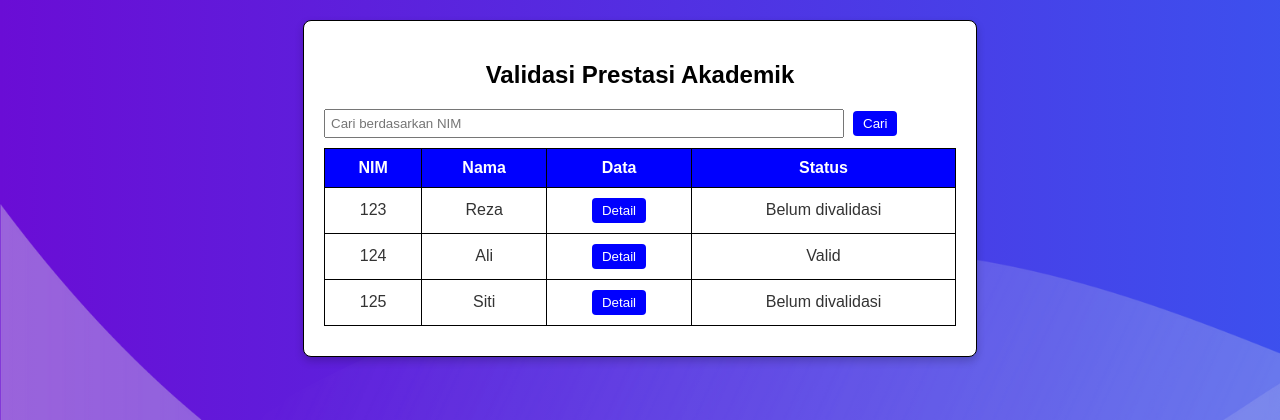
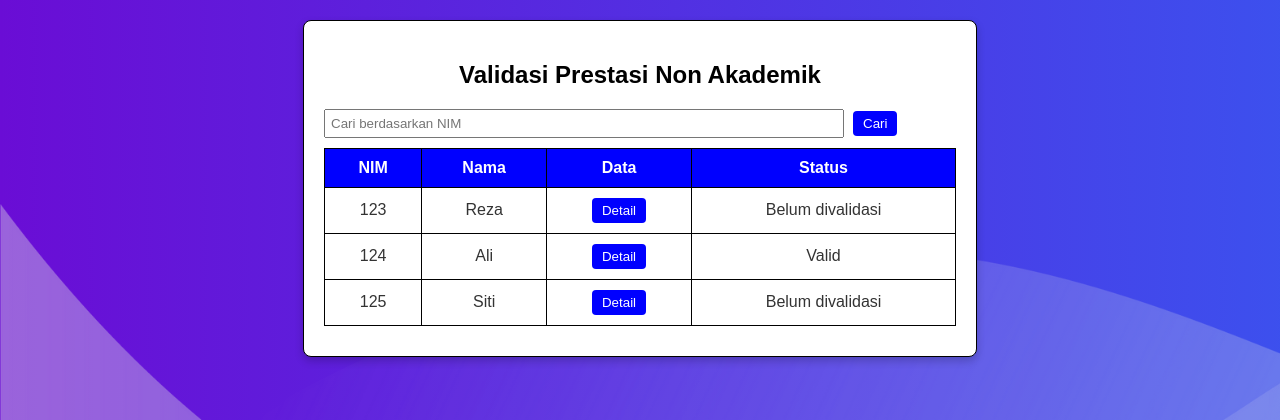
Before and after one commit to aqilaazza/ProjectSistemPencatatanPrestasi, a PHP site: page /admin/validasi_prestasi.php in a window 1280 px wide. Shown: the top 420 px of the page. Run offline with PHP 8.4, Linux system fonts and the light colour scheme.

```diff
--- a/projectAkhirV2/admin/validasi_prestasi.php
+++ b/projectAkhirV2/admin/validasi_prestasi.php
@@ -3,7 +3,7 @@
 <head>
   <meta charset="UTF-8">
   <meta name="viewport" content="width=device-width, initial-scale=1.0">
-  <title>Validasi Prestasi Non-Akademik</title>
+  <title>Validasi Prestasi Non Akademik</title>
   <style>
     body {
       font-family: Arial, sans-serif;
@@ -75,7 +75,7 @@
 </head>
 <body>
   <div class="container">
-    <h2>Validasi Prestasi Akademik</h2>
+    <h2>Validasi Prestasi Non Akademik</h2>
     <div class="search-container">
       <form method="GET" action="">
         <input type="text" name="nim" placeholder="Cari berdasarkan NIM" value="<?= isset($_GET['nim']) ? htmlspecialchars($_GET['nim']) : '' ?>">
```
